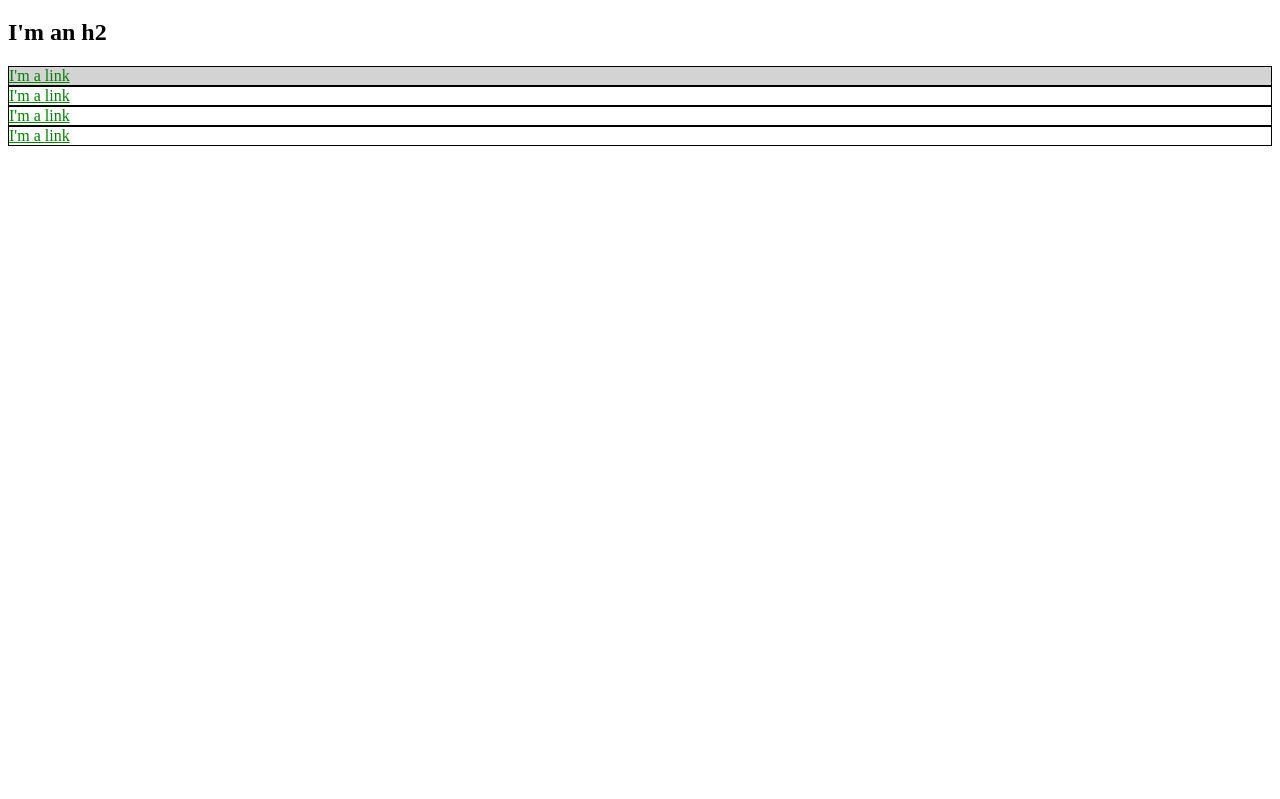
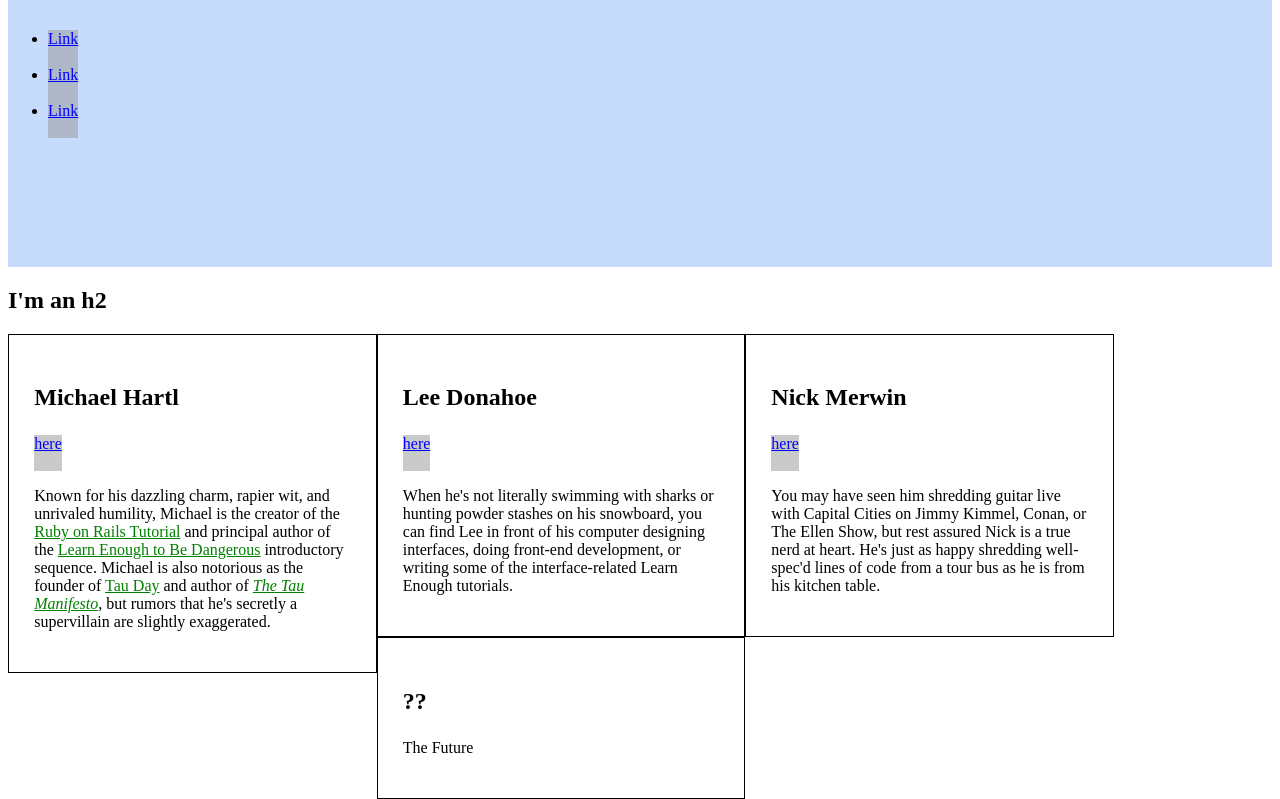
Before and after one commit to andblaeser/andblaeser.github.io, a plain HTML site: page index.html in a window 1280 px wide. Shown: the part 141-940 px from the top of the page. Before the commit the page ends 800 px from the top, so only its background shows below. Drawn offline with Linux system fonts and the light colour scheme.

Commit message:
Sync index page

```diff
--- a/index.html
+++ b/index.html
@@ -4,51 +4,117 @@
     <title>Test Page: Don't Panic</title>
     <meta charset="utf-8">
     <style>
-      div {
-        border: 1px solid black;
+      /* GLOBAL STYLES */
+      h1 {
+        font-size: 7vw;
+        margin-top: 0;
       }
       a {
-        color: red;
+        color: #f00;
       }
-      li {
-        border: 1px solid black;
+
+      /* HERO STYLES */
+      .full-hero {
+        background-color: #c7dbfc;
+        height: 50vh;
       }
-      #exec-bio {
-        background-color: lightgray;
+
+      /* SOCIAL STYLES */
+      .social-link {
+        background: rgba(150, 150, 150, 0.5);
+        color: blue;
+        display: inline-block;
+        height: 36px;
+      }
+
+      /* BIO STYLES */
+      .bio-wrapper {
+        font-size: 24px;
       }
       .bio-box {
         border: 1px solid black;
+        float: left;
+        font-size: 1rem;
+        padding: 2%;
+        width: 25%;
       }
-      .bio-box a {
+      .bio-box h3 {
+        font-size: 1.5em;
+      }
+      .bio-copy {
+        font-size: 1em;
+      }
+      .bio-copy a {
         color: green;
       }
     </style>
   </head>
   <body>
+    <div class="full-hero hero-home">
       <h1>I'm an h1</h1>
       <ul>
         <li>
-        <a href="http://example.com/">Link</a>
+          <a href="http://example.com/" class="social-link">Link</a>
         </li>
         <li>
-        <a href="http://example.com/">Link</a>
+          <a href="http://example.com/" class="social-link">Link</a>
         </li>
         <li>
-        <a href="http://example.com/">Link</a>
+          <a href="http://example.com/" class="social-link">Link</a>
         </li>
       </ul>
+    </div>
     <h2>I'm an h2</h2>
-    <div id="exec-bio" class="bio-box">
-      <a href="http://example.com/">I'm a link</a>
+    <div class="bio-wrapper">
+      <div class="bio-box">
+        <h3>Michael Hartl</h3>
+        <a href="http://twitter.com/mhartl" class="social-link">here</a>
+        <div class="bio-copy">
+          <p>
+            Known for his dazzling charm, rapier wit, and unrivaled humility,
+            Michael is the creator of the
+            <a href="https://www.railstutorial.org/">Ruby on Rails
+            Tutorial</a> and principal author of the
+            <a href="https://learnenough.com/">
+            Learn Enough to Be Dangerous</a> introductory sequence. Michael
+            is also notorious as the founder of
+            <a href="http://tauday.com/">Tau Day</a> and author of
+            <a href="http://tauday.com/tau-manifesto"><em>The Tau
+            Manifesto</em></a>, but rumors that he's secretly a supervillain
+            are slightly exaggerated.
+          </p>
+        </div>
       </div>
       <div class="bio-box">
-      <a href="http://example.com/">I'm a link</a>
+        <h3>Lee Donahoe</h3>
+        <a href="https://twitter.com/leedonahoe" class="social-link">here</a>
+        <div class="bio-copy">
+          <p>
+            When he's not literally swimming with sharks or hunting powder
+            stashes on his snowboard, you can find Lee in front of his computer
+            designing interfaces, doing front-end development, or writing some of
+            the interface-related Learn Enough tutorials.
+          </p>
+        </div>
       </div>
       <div class="bio-box">
-      <a href="http://example.com/">I'm a link</a>
+        <h3>Nick Merwin</h3>
+        <a href="https://twitter.com/nickmerwin" class="social-link">here</a>
+        <div class="bio-copy">
+          <p>
+            You may have seen him shredding guitar live with Capital Cities on
+            Jimmy Kimmel, Conan, or The Ellen Show, but rest assured Nick is a
+            true nerd at heart. He's just as happy shredding well-spec'd lines
+            of code from a tour bus as he is from his kitchen table.
+          </p>
+        </div>
       </div>
       <div class="bio-box">
-      <a href="http://example.com/">I'm a link</a>
+        <h3>??</h3>
+        <p>
+          The Future
+        </p>
+      </div>
     </div>
   </body>
 </html>
```
Lines whose indentation alone changed are shown as unchanged.
